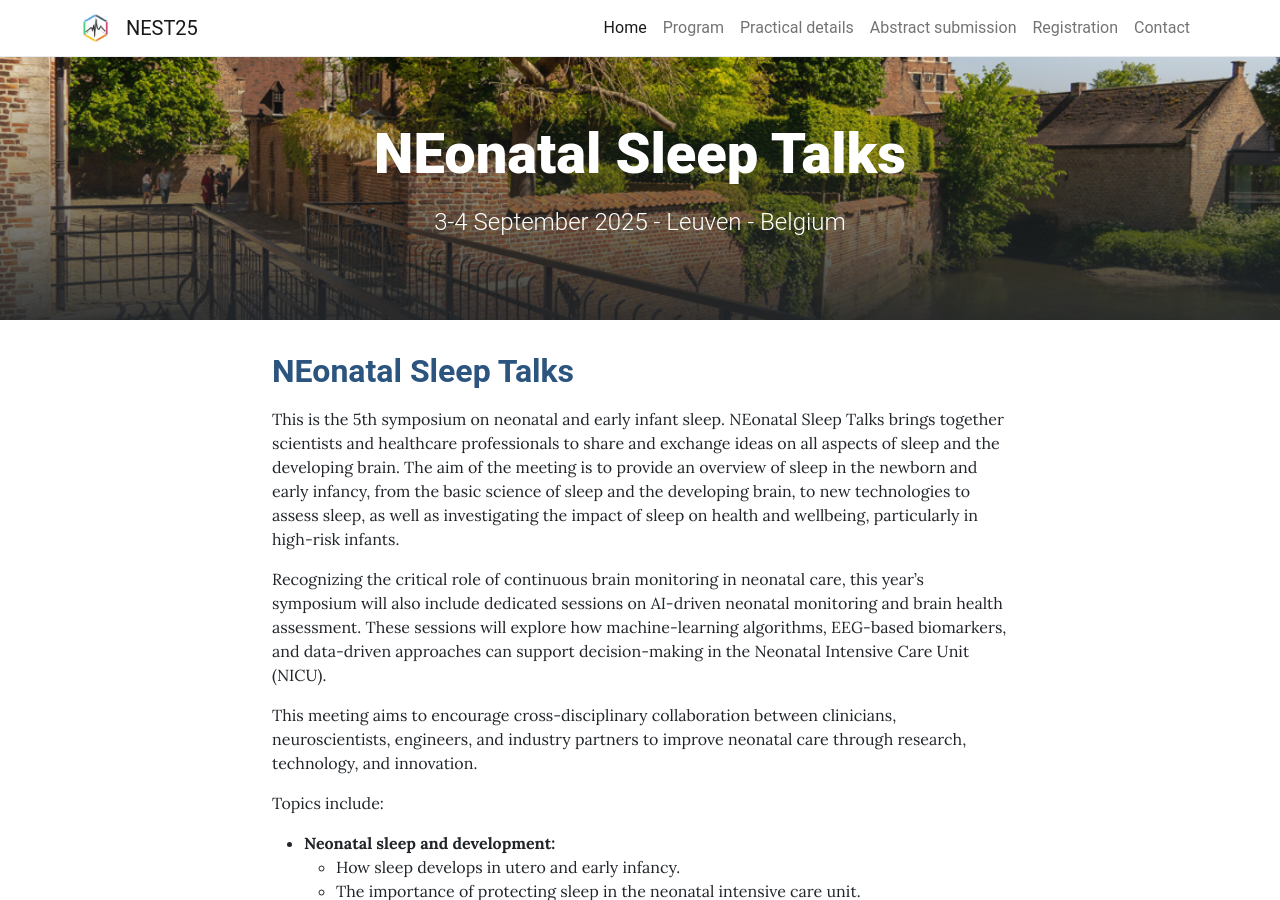
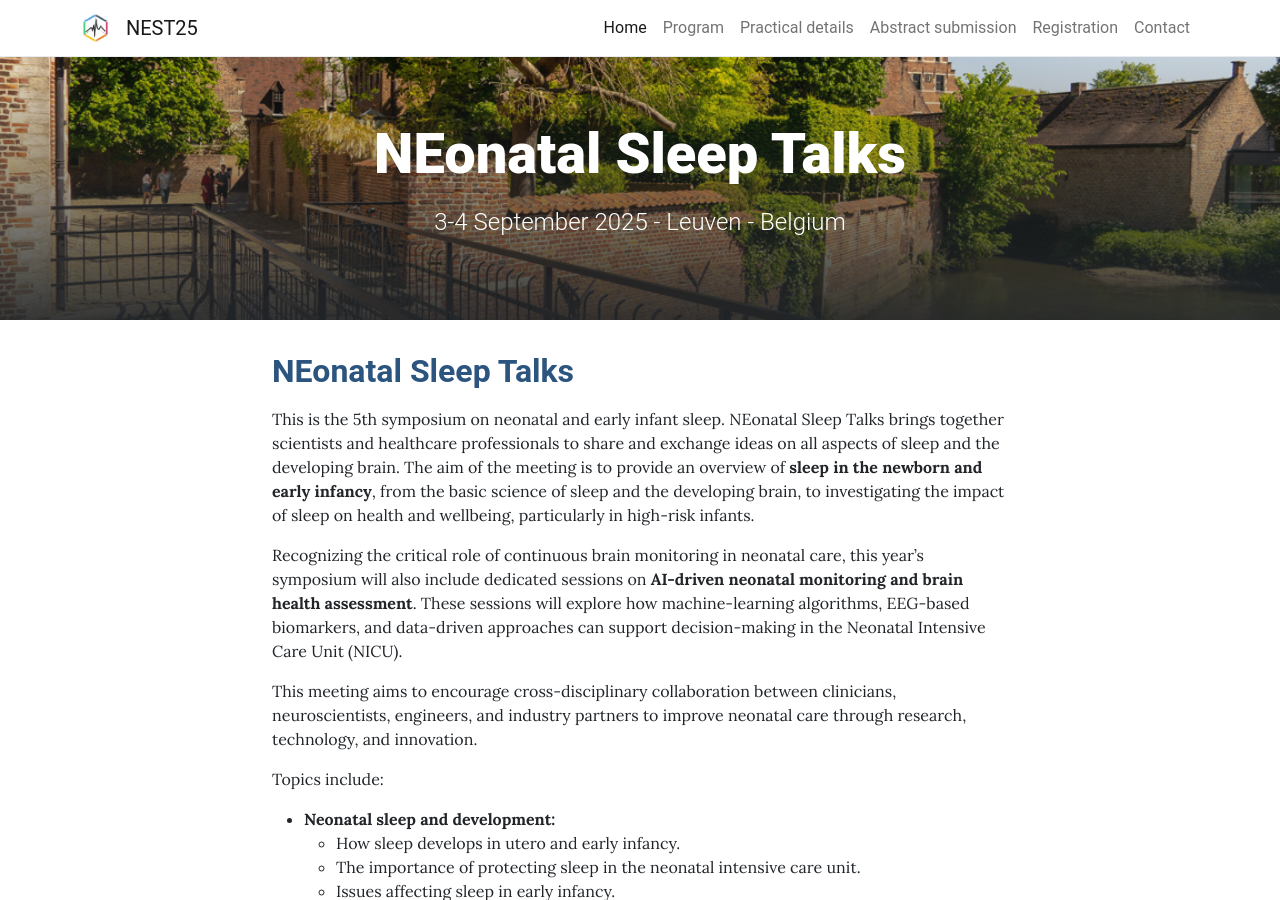
Before and after one commit to nestconf25/nestconf25.github.io, a Jekyll site: the page built from pages/home.md, in a window 1280 px wide and 900 px high. Built offline with Jekyll 4.4.1, drawn with Linux system fonts in a browser that asks for light colours.

Commit message:
Update description

```diff
--- a/pages/home.md
+++ b/pages/home.md
@@ -7,9 +7,9 @@ permalink: /
 
 ## **NEonatal Sleep Talks**
 
-This is the 5th symposium on neonatal and early infant sleep. NEonatal Sleep Talks brings together scientists and healthcare professionals to share and exchange ideas on all aspects of sleep and the developing brain. The aim of the meeting is to provide an overview of sleep in the newborn and early infancy, from the basic science of sleep and the developing brain, to new technologies to assess sleep, as well as investigating the impact of sleep on health and wellbeing, particularly in high-risk infants.
+This is the 5th symposium on neonatal and early infant sleep. NEonatal Sleep Talks brings together scientists and healthcare professionals to share and exchange ideas on all aspects of sleep and the developing brain. The aim of the meeting is to provide an overview of **sleep in the newborn and early infancy**, from the basic science of sleep and the developing brain, to investigating the impact of sleep on health and wellbeing, particularly in high-risk infants.
 
-Recognizing the critical role of continuous brain monitoring in neonatal care, this year’s symposium will also include dedicated sessions on AI-driven neonatal monitoring and brain health assessment. These sessions will explore how machine-learning algorithms, EEG-based biomarkers, and data-driven approaches can support decision-making in the Neonatal Intensive Care Unit (NICU).
+Recognizing the critical role of continuous brain monitoring in neonatal care, this year’s symposium will also include dedicated sessions on **AI-driven neonatal monitoring and brain health assessment**. These sessions will explore how machine-learning algorithms, EEG-based biomarkers, and data-driven approaches can support decision-making in the Neonatal Intensive Care Unit (NICU).
 
 This meeting aims to encourage cross-disciplinary collaboration between clinicians, neuroscientists, engineers, and industry partners to improve neonatal care through research, technology, and innovation.
 
```
